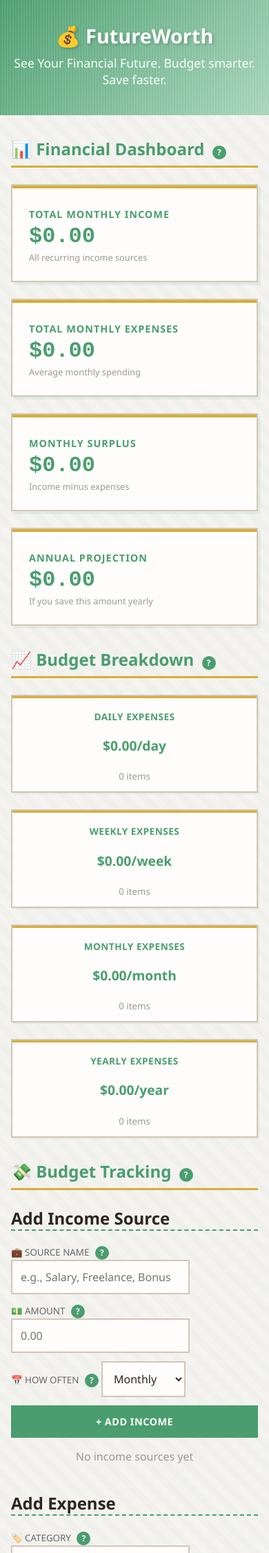
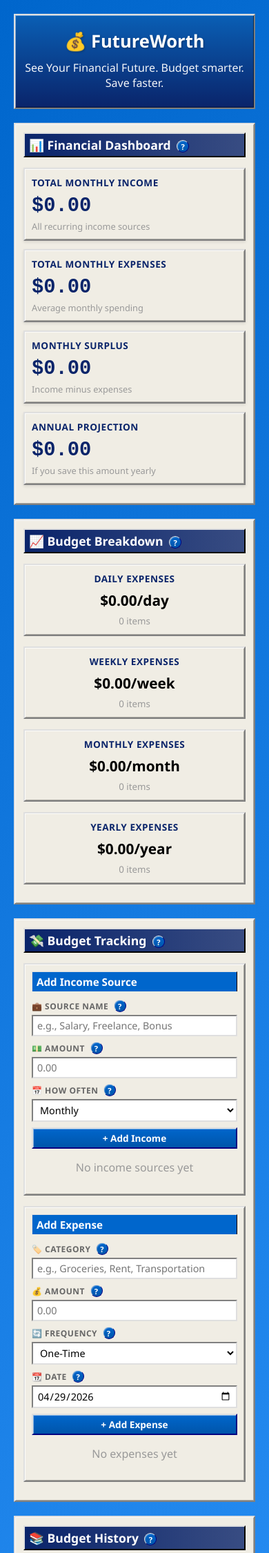
Before and after one commit to phil08533/Budget, a PHP site: page / in a window 390 px wide. Shown: the top 2251 px of the page at 69% size. Run offline with PHP 8.4, Linux system fonts and the light colour scheme; data that the repository does not hold is empty.

Commit message:
Redesign with Windows XP-inspired modern aesthetic
Style Changes:
- Classic XP beveled borders with light/dark inset shadows
- Blue gradient desktop background inspired by XP
- Segoe UI typography (iconic Windows font)
- XP-style button gradients with proper 3D effects
- Classic form control borders with proper light/dark sides
- XP tooltip styling (yellow background, classic border)
- Help icons styled as classic XP buttons
- Panel backgrounds with proper inset shadows
- Color palette: Blues (#0066cc, #0055aa), grays, and off-white

Modern Touches:
- Cleaner spacing and padding
- Better organized grid layouts
- Smooth transitions and hover effects
- Responsive design
- Better readability while maintaining XP aesthetic
- Professional spacing standards

Visual Elements:
- Beveled 3D effects on all panels and buttons
- Proper light/dark borders for depth perception
- XP classic gradients on buttons and headers
- Tooltip styling with yellow background
- Hover states with color shifts
- Active states with shadow reversals

The design now looks like a modern, polished version of Windows XP while maintaining all functionality and information clarity.

https://claude.ai/code/session_01ULdDKHw7HhZA1fxaU2AAry

```diff
--- a/styles.css
+++ b/styles.css
@@ -1,380 +1,371 @@
 :root {
-  --bg: #f5f3f0;
-  --panel: #fefdfb;
-  --text: #2d2520;
-  --accent: #4a9d6f;
-  --stripe: #d4af37;
-  --border: #d4c5b9;
-  --accent-light: #a8d5ba;
+  --xp-bg: #ece9d8;
+  --xp-panel: #f0ede4;
+  --xp-text: #000000;
+  --xp-border-light: #dfdfdf;
+  --xp-border-dark: #808080;
+  --xp-accent: #0a246a;
+  --xp-button-face: #f0f0f0;
+  --xp-button-shadow: #dfdfdf;
+  --xp-button-highlight: #ffffff;
 }
 
 * { box-sizing: border-box; }
 
 body {
   margin: 0;
-  font-family: 'Segoe UI', 'Courier New', monospace;
-  color: var(--text);
-  background-color: var(--bg);
-  background-image:
-    repeating-linear-gradient(
-      45deg,
-      transparent,
-      transparent 10px,
-      rgba(74, 157, 111, 0.03) 10px,
-      rgba(74, 157, 111, 0.03) 20px
-    );
-}
-
-.hero {
-  text-align: center;
-  padding: 3rem 1rem;
-  background: linear-gradient(135deg, var(--accent) 0%, var(--accent-light) 100%);
-  color: white;
-  position: relative;
-  overflow: hidden;
-}
-
-.hero::before {
-  content: '';
-  position: absolute;
-  top: 0;
-  left: 0;
-  right: 0;
-  bottom: 0;
-  background-image: repeating-linear-gradient(
-    90deg,
-    transparent,
-    transparent 2px,
-    rgba(255, 255, 255, 0.1) 2px,
-    rgba(255, 255, 255, 0.1) 4px
-  );
-  pointer-events: none;
-}
-
-.hero h1 {
-  position: relative;
-  z-index: 1;
-  margin: 0 0 0.5rem 0;
-  font-size: 2.5rem;
-  font-weight: 700;
-  text-shadow: 2px 2px 4px rgba(0, 0, 0, 0.2);
-}
-
-.hero p {
-  position: relative;
-  z-index: 1;
-  margin: 0.5rem 0;
-  font-size: 1.1rem;
-  opacity: 0.95;
+  font-family: 'Segoe UI', Tahoma, Geneva, Verdana, sans-serif;
+  color: var(--xp-text);
+  background: linear-gradient(135deg, #0066cc 0%, #3399ff 100%);
+  min-height: 100vh;
+  padding: 20px;
 }
 
 .container {
   max-width: 1200px;
   margin: 0 auto;
-  padding: 2rem 1rem;
+}
+
+.hero {
+  background: linear-gradient(180deg, #0a5fb5 0%, #0a246a 100%);
+  color: white;
+  padding: 30px 20px;
+  margin-bottom: 20px;
+  text-align: center;
+  border: 2px solid;
+  border-color: #dfdfdf #808080 #808080 #dfdfdf;
+  box-shadow: inset 1px 1px 0 rgba(255,255,255,0.5), inset -1px -1px 0 rgba(0,0,0,0.5);
+}
+
+.hero h1 {
+  margin: 0 0 10px 0;
+  font-size: 2.2rem;
+  font-weight: 600;
+  text-shadow: 1px 1px 3px rgba(0,0,0,0.3);
+}
+
+.hero p {
+  margin: 5px 0;
+  font-size: 1rem;
+  opacity: 0.95;
+}
+
+header {
+  margin-bottom: 20px;
 }
 
 section {
-  margin-bottom: 2rem;
+  background-color: var(--xp-panel);
+  border: 2px solid;
+  border-color: #dfdfdf #808080 #808080 #dfdfdf;
+  padding: 12px;
+  margin-bottom: 20px;
+  box-shadow: inset 1px 1px 0 rgba(255,255,255,0.8), inset -1px -1px 0 rgba(0,0,0,0.3);
 }
 
 section > h2 {
-  font-size: 1.5rem;
-  color: var(--accent);
-  margin: 0 0 1.5rem 0;
-  padding-bottom: 0.5rem;
-  border-bottom: 3px solid var(--stripe);
-  position: relative;
-}
-
-section > h2::after {
-  content: '';
-  position: absolute;
-  bottom: -3px;
-  left: 0;
-  height: 3px;
-  background: repeating-linear-gradient(
-    90deg,
-    var(--stripe),
-    var(--stripe) 10px,
-    transparent 10px,
-    transparent 20px
-  );
+  margin: 0 0 15px 0;
+  padding: 4px 6px;
+  font-size: 1.1rem;
+  font-weight: 600;
+  background: linear-gradient(90deg, var(--xp-accent) 0%, rgba(10, 36, 106, 0.8) 100%);
+  color: white;
+  border: 2px solid;
+  border-color: #dfdfdf #000000 #000000 #dfdfdf;
 }
 
 .cards {
-  display: flex;
-  flex-wrap: wrap;
-  gap: 1.5rem;
-  margin-bottom: 2rem;
+  display: grid;
+  grid-template-columns: repeat(auto-fit, minmax(200px, 1fr));
+  gap: 12px;
+  margin-bottom: 15px;
 }
 
 .card {
-  background: var(--panel);
-  border: 2px solid var(--border);
-  border-radius: 0;
-  padding: 1.5rem;
-  flex: 1 1 200px;
-  min-width: 200px;
-  position: relative;
-  box-shadow: 4px 4px 0px rgba(74, 157, 111, 0.1);
-}
-
-.card::before {
-  content: '';
-  position: absolute;
-  top: 0;
-  left: 0;
-  width: 100%;
-  height: 4px;
-  background: var(--stripe);
+  background-color: var(--xp-panel);
+  border: 2px solid;
+  border-color: #dfdfdf #808080 #808080 #dfdfdf;
+  padding: 10px;
+  box-shadow: inset 1px 1px 0 rgba(255,255,255,0.8),
+              inset -1px -1px 0 rgba(0,0,0,0.3),
+              0 2px 4px rgba(0,0,0,0.1);
 }
 
 .card h3 {
-  margin: 0.5rem 0 0.25rem 0;
-  color: var(--accent);
-  font-size: 0.9rem;
+  margin: 0 0 8px 0;
+  font-size: 0.85rem;
+  font-weight: 600;
+  color: var(--xp-accent);
   text-transform: uppercase;
-  letter-spacing: 1px;
+  letter-spacing: 0.5px;
 }
 
 .card p {
   margin: 0;
-  font-size: 2rem;
+  font-size: 1.8rem;
   font-weight: bold;
-  color: var(--accent);
+  color: var(--xp-accent);
   font-family: 'Courier New', monospace;
 }
 
-.grid-2 {
-  display: flex;
-  gap: 1.5rem;
-  flex-wrap: wrap;
-  margin-bottom: 2rem;
+.card small {
+  display: block;
+  color: #666;
+  font-size: 0.8rem;
+  margin-top: 4px;
 }
 
-.grid-2 > section {
-  flex: 1 1 300px;
-  background: var(--panel);
-  border: 2px solid var(--border);
-  border-radius: 0;
-  padding: 1.5rem;
-  box-shadow: 4px 4px 0px rgba(74, 157, 111, 0.1);
+.grid-2 {
+  display: grid;
+  grid-template-columns: repeat(auto-fit, minmax(300px, 1fr));
+  gap: 15px;
+  margin-bottom: 15px;
 }
 
-.grid-2 > section h2 {
-  margin-top: 0;
-  border-bottom: 2px dashed var(--accent);
+.grid-2 > div {
+  background-color: var(--xp-panel);
+  border: 2px solid;
+  border-color: #dfdfdf #808080 #808080 #dfdfdf;
+  padding: 10px;
+  box-shadow: inset 1px 1px 0 rgba(255,255,255,0.8),
+              inset -1px -1px 0 rgba(0,0,0,0.3);
+}
+
+.grid-2 > div h2 {
+  margin: 0 0 12px 0;
+  padding: 4px 6px;
+  font-size: 0.95rem;
+  font-weight: 600;
+  background-color: #0066cc;
+  color: white;
+  border: 1px solid;
+  border-color: #dfdfdf #000000 #000000 #dfdfdf;
 }
 
 .grid-4 {
+  background-color: var(--xp-panel);
+  border: 2px solid;
+  border-color: #dfdfdf #808080 #808080 #dfdfdf;
+  padding: 12px;
   display: grid;
-  grid-template-columns: repeat(auto-fit, minmax(200px, 1fr));
-  gap: 1rem;
-  margin-bottom: 1.5rem;
-  padding: 1.5rem;
-  background: var(--panel);
-  border: 2px solid var(--border);
-  border-radius: 0;
-  box-shadow: 4px 4px 0px rgba(74, 157, 111, 0.1);
+  grid-template-columns: repeat(auto-fit, minmax(180px, 1fr));
+  gap: 10px;
+  margin-bottom: 15px;
+  box-shadow: inset 1px 1px 0 rgba(255,255,255,0.8),
+              inset -1px -1px 0 rgba(0,0,0,0.3);
 }
 
 .stack {
   display: flex;
   flex-direction: column;
-  gap: 0.75rem;
+  gap: 8px;
 }
 
-input, select, button {
-  padding: 0.75rem;
-  border-radius: 0;
-  border: 2px solid var(--border);
-  background: var(--panel);
-  color: var(--text);
-  font-family: inherit;
-  font-size: 1rem;
+label {
+  display: flex;
+  flex-direction: column;
+  gap: 4px;
+  font-size: 0.9rem;
+  font-weight: 500;
 }
 
-input:focus, select:focus {
-  outline: none;
-  border-color: var(--accent);
-  box-shadow: 0 0 0 3px rgba(74, 157, 111, 0.1);
+label small {
+  color: var(--xp-accent);
+  font-weight: 600;
+  text-transform: uppercase;
+  font-size: 0.75rem;
+  letter-spacing: 0.5px;
 }
 
-button {
+input, select, textarea {
+  padding: 4px 6px;
+  border: 2px solid;
+  border-color: #808080 #dfdfdf #dfdfdf #808080;
+  background-color: white;
+  color: var(--xp-text);
+  font-family: 'Segoe UI', Tahoma, sans-serif;
+  font-size: 0.9rem;
+}
+
+input:focus, select:focus, textarea:focus {
+  outline: none;
+  border-color: #0066cc #0066cc #0066cc #0066cc;
+  background-color: white;
+}
+
+button, .btn {
+  padding: 4px 12px;
+  border: 2px solid;
+  border-color: #dfdfdf #808080 #808080 #dfdfdf;
+  background: linear-gradient(180deg, var(--xp-button-highlight), var(--xp-button-face));
+  color: var(--xp-text);
   cursor: pointer;
+  font-family: 'Segoe UI', Tahoma, sans-serif;
+  font-size: 0.85rem;
   font-weight: 600;
-  transition: all 0.2s ease;
-  position: relative;
-  overflow: hidden;
+  text-decoration: none;
+  display: inline-block;
+  min-width: 60px;
+  text-align: center;
+  user-select: none;
+  transition: all 0.1s ease;
+  box-shadow: inset 1px 1px 0 rgba(255,255,255,0.5);
+}
+
+button:hover, .btn:hover {
+  background: linear-gradient(180deg, #ffffff, #f0f0f0);
+}
+
+button:active, .btn:active {
+  border-color: #808080 #dfdfdf #dfdfdf #808080;
+  box-shadow: inset 1px 1px 0 rgba(0,0,0,0.3);
 }
 
 .btn {
-  background: var(--accent);
+  background: linear-gradient(180deg, #0066cc, #0055aa);
   color: white;
-  border: 2px solid var(--accent);
-  text-decoration: none;
-  display: inline-block;
-  text-transform: uppercase;
-  letter-spacing: 0.5px;
-  font-size: 0.9rem;
+  border-color: #dfdfdf #000080 #000080 #dfdfdf;
 }
 
 .btn:hover {
-  background: var(--text);
-  border-color: var(--text);
-  transform: translate(-2px, -2px);
-  box-shadow: 6px 6px 0px rgba(74, 157, 111, 0.2);
+  background: linear-gradient(180deg, #0077dd, #0066cc);
+}
+
+.btn:active {
+  border-color: #000080 #dfdfdf #dfdfdf #000080;
 }
 
 .btn.secondary {
-  background: var(--accent-light);
-  color: var(--text);
-  border-color: var(--accent-light);
+  background: linear-gradient(180deg, var(--xp-button-highlight), var(--xp-button-face));
+  color: var(--xp-text);
+  border-color: #dfdfdf #808080 #808080 #dfdfdf;
 }
 
-.btn.secondary:hover {
-  background: var(--accent);
+.help-icon {
+  display: inline-block;
+  width: 18px;
+  height: 18px;
+  background: linear-gradient(180deg, #0066cc, #0055aa);
   color: white;
+  border: 1px solid;
+  border-color: #dfdfdf #000080 #000080 #dfdfdf;
+  border-radius: 50%;
+  text-align: center;
+  line-height: 18px;
+  font-size: 0.7rem;
+  font-weight: bold;
+  cursor: help;
+  margin-left: 4px;
+  transition: all 0.1s ease;
+  box-shadow: inset 1px 1px 0 rgba(255,255,255,0.3);
 }
 
-.projection {
-  margin-top: 2rem;
+.help-icon:hover {
+  background: linear-gradient(180deg, #0077dd, #0066cc);
+}
+
+.tooltip {
+  position: fixed;
+  background: #ffffcc;
+  color: var(--xp-text);
+  padding: 6px 8px;
+  border: 2px solid;
+  border-color: #dfdfdf #808080 #808080 #dfdfdf;
+  font-size: 0.85rem;
+  max-width: 200px;
+  z-index: 1000;
+  pointer-events: none;
+  box-shadow: 0 2px 6px rgba(0,0,0,0.3);
+}
+
+.breakdown-card {
+  background-color: var(--xp-panel);
+  border: 2px solid;
+  border-color: #dfdfdf #808080 #808080 #dfdfdf;
+  padding: 10px;
+  text-align: center;
+  box-shadow: inset 1px 1px 0 rgba(255,255,255,0.8),
+              inset -1px -1px 0 rgba(0,0,0,0.3);
+}
+
+.breakdown-card h3 {
+  margin: 0 0 8px 0;
+  color: var(--xp-accent);
+  font-size: 0.85rem;
+  text-transform: uppercase;
+  letter-spacing: 0.5px;
+  font-weight: 600;
+}
+
+.breakdown-card p {
+  color: var(--xp-accent);
+  font-weight: bold;
+  font-size: 1.3rem;
+  margin: 0 0 4px 0;
 }
 
 .history {
   display: flex;
   flex-direction: column;
-  gap: 1rem;
+  gap: 8px;
 }
 
 .history-item {
   display: flex;
   justify-content: space-between;
   align-items: center;
-  gap: 1rem;
-  background: var(--panel);
-  padding: 1.25rem;
-  border: 2px solid var(--border);
-  border-radius: 0;
-  box-shadow: 4px 4px 0px rgba(74, 157, 111, 0.1);
-  position: relative;
-}
-
-.history-item::before {
-  content: '';
-  position: absolute;
-  left: 0;
-  top: 0;
-  bottom: 0;
-  width: 4px;
-  background: var(--stripe);
+  gap: 10px;
+  background-color: var(--xp-panel);
+  padding: 10px;
+  border: 2px solid;
+  border-color: #dfdfdf #808080 #808080 #dfdfdf;
+  box-shadow: inset 1px 1px 0 rgba(255,255,255,0.8),
+              inset -1px -1px 0 rgba(0,0,0,0.3);
 }
 
 .history-item h4 {
   margin: 0;
-  color: var(--accent);
-  font-size: 1.1rem;
+  color: var(--xp-accent);
+  font-size: 0.95rem;
+  font-weight: 600;
 }
 
 .history-item p {
-  margin: 0.25rem 0 0 0;
+  margin: 4px 0 0 0;
   color: #666;
-  font-size: 0.9rem;
+  font-size: 0.85rem;
 }
 
-.help-icon {
-  display: inline-block;
-  width: 20px;
-  height: 20px;
-  background: var(--accent);
-  color: white;
-  border-radius: 50%;
-  text-align: center;
-  line-height: 20px;
-  font-size: 0.75rem;
-  font-weight: bold;
-  cursor: help;
-  margin-left: 5px;
-  transition: all 0.2s ease;
+.history-item:hover {
+  background-color: #e0ddd4;
 }
 
-.help-icon:hover {
-  background: var(--text);
-  transform: scale(1.1);
+#incomeList, #expenseList {
+  min-height: 40px;
 }
 
-.tooltip {
-  position: fixed;
-  background: var(--text);
-  color: white;
-  padding: 0.75rem;
-  border-radius: 5px;
-  font-size: 0.9rem;
-  max-width: 200px;
-  z-index: 1000;
-  pointer-events: none;
-  box-shadow: 0 4px 12px rgba(0, 0, 0, 0.2);
-}
-
-.breakdown-card {
-  background: var(--panel);
-  border: 2px solid var(--border);
-  border-radius: 0;
-  padding: 1rem;
-  text-align: center;
-  box-shadow: 2px 2px 0px rgba(74, 157, 111, 0.1);
-  position: relative;
-}
-
-.breakdown-card::before {
-  content: '';
-  position: absolute;
-  top: 0;
-  left: 0;
-  width: 100%;
-  height: 3px;
-  background: var(--stripe);
-}
-
-.breakdown-card h3 {
-  margin: 0.5rem 0 0.5rem 0;
-  color: var(--accent);
-  font-size: 0.95rem;
-  text-transform: uppercase;
-  letter-spacing: 0.5px;
+#scenarioList, #historyList {
+  min-height: 60px;
 }
 
 @media (max-width: 700px) {
   .hero {
-    padding: 2rem 1rem;
+    padding: 20px 10px;
   }
 
   .hero h1 {
-    font-size: 1.8rem;
+    font-size: 1.6rem;
   }
 
   .grid-2 {
-    flex-direction: column;
-  }
-
-  .grid-2 > section {
-    min-width: 100%;
+    grid-template-columns: 1fr;
   }
 
   .grid-4 {
     grid-template-columns: 1fr;
   }
 
-  .breakdown-card {
-    padding: 0.75rem;
-  }
-
-  .breakdown-card h3 {
-    font-size: 0.85rem;
-  }
-
-  .breakdown-card p {
-    font-size: 1.2rem;
+  .cards {
+    grid-template-columns: 1fr;
   }
 }
```
